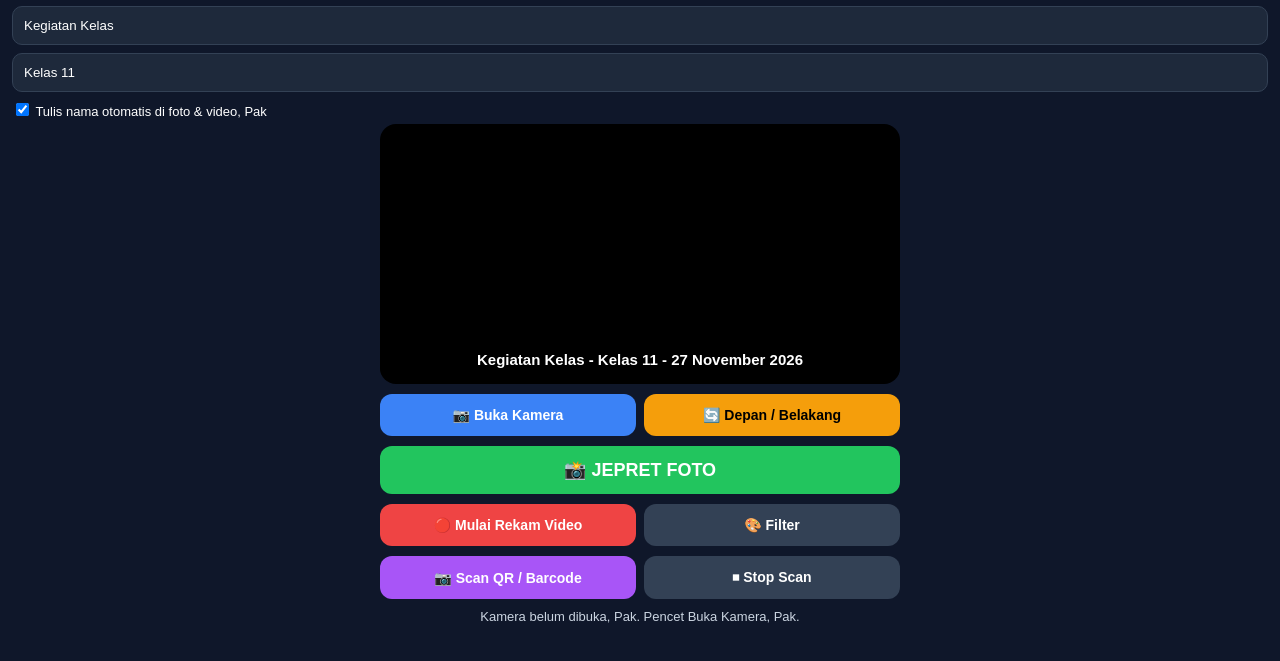
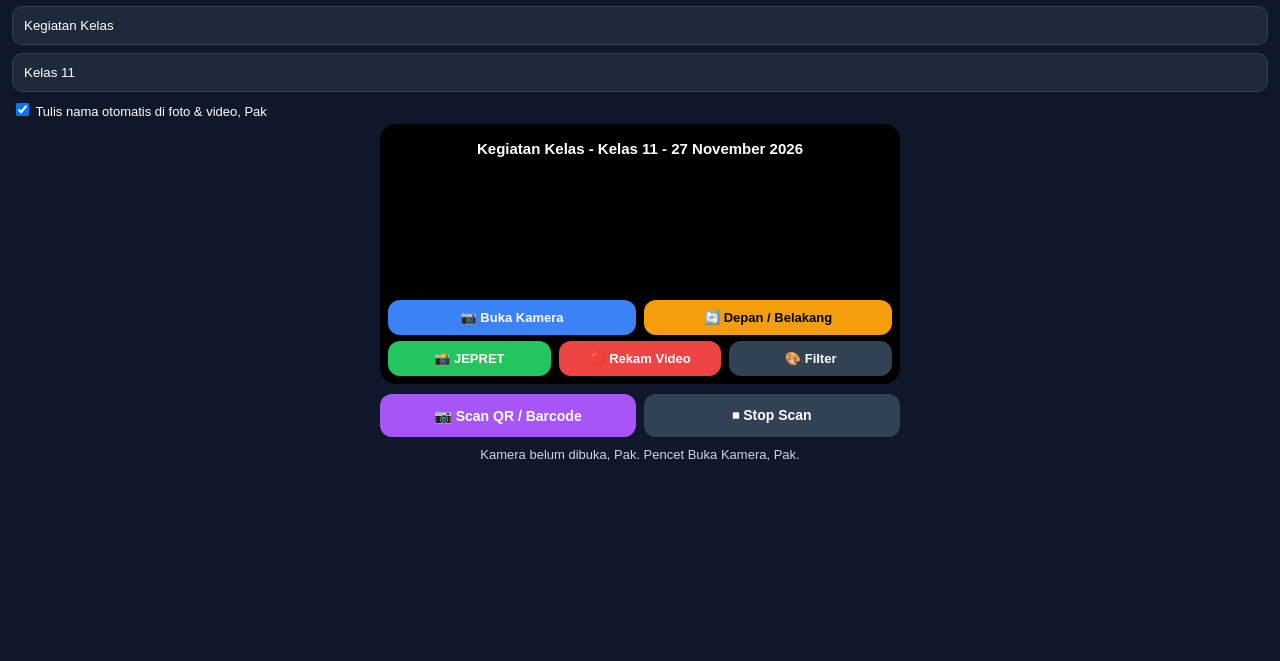
Before and after one commit to asepabdulkholiq34-pixel/apk-vault, a plain HTML site: page kamera.html in a window 1280 px wide. Shown: the part 67-728 px from the top of the page. Drawn offline with Linux system fonts and the light colour scheme.

Commit message:
Update kamera.html

```diff
--- a/kamera.html
+++ b/kamera.html
@@ -10,7 +10,7 @@ h2{text-align:center;margin:6px 0 2px} p{text-align:center;color:#cbd5e1;font-si
 input,select{width:100%;padding:11px;border-radius:10px;border:1px solid #334155;background:#1e293b;color:white;margin-bottom:8px}
 #box{position:relative;border-radius:16px;overflow:hidden;background:black;max-width:520px;margin:0 auto}
 video{width:100%;display:block;transform:scaleX(-1)}
-#tulisan{position:absolute;left:0;right:0;bottom:8px;text-align:center;background:rgba(0,0,0,.65);padding:8px;font-weight:bold;font-size:15px;pointer-events:none}
+#tulisan{position:absolute;left:0;right:0;top:8px;text-align:center;background:rgba(0,0,0,.65);padding:8px;font-weight:bold;font-size:15px;pointer-events:none}
 #flash{position:absolute;inset:0;background:white;opacity:0;pointer-events:none}
 #kotakQR{position:absolute;left:50%;top:50%;transform:translate(-50%,-50%);width:220px;height:220px;border:3px solid #22c55e;border-radius:14px;display:none;pointer-events:none}
 .row{display:flex;gap:8px;max-width:520px;margin:10px auto}
@@ -23,51 +23,42 @@ button{flex:1;padding:13px;border:0;border-radius:12px;font-weight:bold;font-siz
 .foto a{display:block;text-align:center;background:#22c55e;color:white;padding:8px;border-radius:8px;text-decoration:none;font-weight:bold;font-size:13px;margin-bottom:6px}
 #hasilQR{background:#052e16;border:1px solid #22c55e;border-radius:12px;padding:12px;max-width:520px;margin:10px auto;display:none;white-space:pre-wrap;word-break:break-all}
 button{ touch-action:manipulation; }
+.kontrol-kamera{position:absolute;bottom:8px;left:0;right:0;display:flex;flex-direction:column;gap:6px;padding:0 8px;z-index:20}
+.kontrol-kamera .row{margin:0;max-width:none}
+.kontrol-kamera button{padding:10px 8px;font-size:13px}
 </style>
 </head>
 <body>
-
 <h2>📸 Kamera Kelas Lengkap</h2>
 <p>Foto + Video + Nama Otomatis + Scan QR, Pak.</p>
-
-<!-- 2. TULIS NAMA DI FOTO, PAK -->
 <input id="namaKegiatan" placeholder="Nama Kegiatan, contoh: Ulangan Tauhid" value="Kegiatan Kelas">
 <input id="kelasKegiatan" placeholder="Kelas, contoh: Kelas 11" value="Kelas 11">
 <label style="font-size:13px"><input type="checkbox" id="tulisNama" checked style="width:auto"> Tulis nama otomatis di foto & video, Pak</label>
-
 <div id="box">
   <video id="kamera" autoplay playsinline muted></video>
   <div id="tulisan">Kegiatan Kelas - Kelas 11</div>
   <div id="kotakQR"></div>
   <div id="flash"></div>
-</div>
-
+  <div class="kontrol-kamera">
     <div class="row">
       <button class="biru" onclick="bukaKamera()">📷 Buka Kamera</button>
       <button class="kuning" onclick="gantiKamera()">🔄 Depan / Belakang</button>
     </div>
-
     <div class="row">
-  <button class="hijau" onclick="jepret()" style="font-size:18px">📸 JEPRET FOTO</button>
-</div>
-
-<!-- 1. REKAM VIDEO, PAK -->
-<div class="row">
-  <button class="merah" id="btnRekam" onclick="rekamVideo()">🔴 Mulai Rekam Video</button>
+      <button class="hijau" onclick="jepret()">📸 JEPRET</button>
+      <button class="merah" id="btnRekam" onclick="rekamVideo()">🔴 Rekam Video</button>
       <button class="abu" onclick="gantiFilter()">🎨 Filter</button>
     </div>
-
-<!-- 3. SCAN QR, PAK -->
+  </div>
+</div>
 <div class="row">
   <button class="ungu" onclick="mulaiScan()">📷 Scan QR / Barcode</button>
   <button class="abu" onclick="stopScan()">⏹ Stop Scan</button>
 </div>
-
 <p id="info">Kamera belum dibuka, Pak. Pencet Buka Kamera, Pak.</p>
 <div id="hasilQR"></div>
 <div id="galeri"></div>
 <canvas id="canvas" style="display:none"></canvas>
-
 <script>
 let stream=null, pakaiDepan=true, filterKe=0;
 let daftarFilter=['','grayscale(1)','sepia(0.8)','contrast(1.3) brightness(1.1)','saturate(1.8)'];
@@ -75,7 +66,6 @@ let namaFilter=['Normal','Hitam Putih','Jadul','Terang','Warna Ngejreng'];
 let video=document.getElementById('kamera');
 let info=document.getElementById('info');
 let mediaRecorder=null, potonganVideo=[], lagiRekam=false, lagiScan=false, scanInterval=null;
-
 function teksKegiatan(){
   let nama=document.getElementById('namaKegiatan').value||'Kegiatan Kelas';
   let kelas=document.getElementById('kelasKegiatan').value||'';
@@ -91,7 +81,6 @@ document.getElementById('namaKegiatan').oninput=updateTulisan;
 document.getElementById('kelasKegiatan').oninput=updateTulisan;
 document.getElementById('tulisNama').onchange=updateTulisan;
 updateTulisan();
-
 async function bukaKamera(){
   try{
     if(stream) stream.getTracks().forEach(t=>t.stop());
@@ -104,8 +93,6 @@ async function bukaKamera(){
 }
 function gantiKamera(){ pakaiDepan=!pakaiDepan; bukaKamera(); }
 function gantiFilter(){ filterKe=(filterKe+1)%daftarFilter.length; video.style.filter=daftarFilter[filterKe]; info.innerText='Filter: '+namaFilter[filterKe]+', Pak.'; }
-
-// FOTO + NAMA OTOMATIS
 function jepret(){
   if(!stream){ alert('Buka kameranya dulu, Pak!'); return; }
   let canvas=document.getElementById('canvas');
@@ -124,14 +111,11 @@ function jepret(){
   tambahKeGaleri(canvas.toDataURL('image/jpeg',0.9),'foto');
   info.innerText='Dijepret, Pak! Udah ada tulisannya, Pak.';
 }
-
-// 1. REKAM VIDEO
 let canvasRekam=null, gambarUlang=null;
 function rekamVideo(){
   if(!stream){ alert('Buka kameranya dulu, Pak!'); return; }
   let btn=document.getElementById('btnRekam');
   if(!lagiRekam){
-    // Bikin kanvas buat ngerekam, Pak. Biar tulisan ikut ke-rekam, Pak
     canvasRekam=document.createElement('canvas');
     canvasRekam.width=video.videoWidth || 720;
     canvasRekam.height=video.videoHeight || 1280;
@@ -143,25 +127,20 @@ function rekamVideo(){
       ctx.drawImage(video,0,0,canvasRekam.width,canvasRekam.height);
       ctx.restore();
       ctx.filter='none';
-      // Tempel tulisan di video, Pak. Sama kayak di foto, Pak
-            // Bar-nya dibikin lebih tinggi, Pak. Buat 2 baris, Pak
       ctx.fillStyle='black';
       ctx.fillRect(0,canvasRekam.height-160,canvasRekam.width,160);
       ctx.fillStyle='yellow';
       ctx.textAlign='center';
-      // Baris 1: Nama + Kelas, Pak
       let nama1 = document.getElementById('namaKegiatan').value || 'Kegiatan Kelas';
       let kelas1 = document.getElementById('kelasKegiatan').value || '';
       let tgl1 = new Date().toLocaleDateString('id-ID',{day:'numeric',month:'long',year:'numeric'});
       ctx.font='bold 30px Arial';
       ctx.fillText(nama1 + ' - ' + kelas1, canvasRekam.width/2, canvasRekam.height-95);
-      // Baris 2: Tanggalnya, Pak
       ctx.fillStyle='white';
       ctx.font='bold 26px Arial';
       ctx.fillText(tgl1, canvasRekam.width/2, canvasRekam.height-45);
-    },1000/30); // 30 fps, Pak
+    },1000/30);
     let streamKanvas=canvasRekam.captureStream(30);
-    // Suara tetep dari mic, Pak
     let mic=stream.getAudioTracks()[0];
     if(mic) streamKanvas.addTrack(mic);
     potonganVideo=[];
@@ -182,11 +161,9 @@ function rekamVideo(){
     info.innerText='🔴 LAGI NGEREKAM, Pak... Pencet Stop kalau udah, Pak.';
   } else {
     mediaRecorder.stop(); lagiRekam=false;
-    btn.innerText='🔴 Mulai Rekam Video'; btn.style.background='#ef4444';
+    btn.innerText='🔴 Rekam Video'; btn.style.background='#ef4444';
   }
 }
-
-// 3. SCAN QR / BARCODE
 async function mulaiScan(){
   if(!stream) await bukaKamera();
   if(!('BarcodeDetector' in window)){
@@ -212,7 +189,6 @@ async function mulaiScan(){
           else { navigator.clipboard.writeText(isi); alert('Udah disalin, Pak: '+isi); }
         };
         info.innerText='Ketemu, Pak! Hasilnya di kotak hijau bawah, Pak.';
-        // Bunyi beep, Pak
         try{ let a=new AudioContext(); let o=a.createOscillator(); o.connect(a.destination); o.start(); setTimeout(()=>o.stop(),150); }catch(e){}
       }
     }catch(e){}
@@ -230,7 +206,6 @@ function tambahKeGaleri(data,tipe){
   div.innerHTML='<img src="'+data+'"><small>'+tgl+' - '+teksKegiatan()+'</small><a href="'+data+'" download="Foto-'+Date.now()+'.jpg">⬇ Simpan ke HP</a><button class="merah" style="width:100%;margin-top:6px;padding:10px;border:0;border-radius:8px;color:white" onclick="this.parentElement.remove()">Hapus</button>';
   galeri.prepend(div);
 }
-  // AUTO MATI PAS KELUAR, Pak
 function matikanKameraOtomatis(){
   try{ stopScan(); }catch(e){}
   try{
```
Lines whose indentation alone changed are shown as unchanged.
